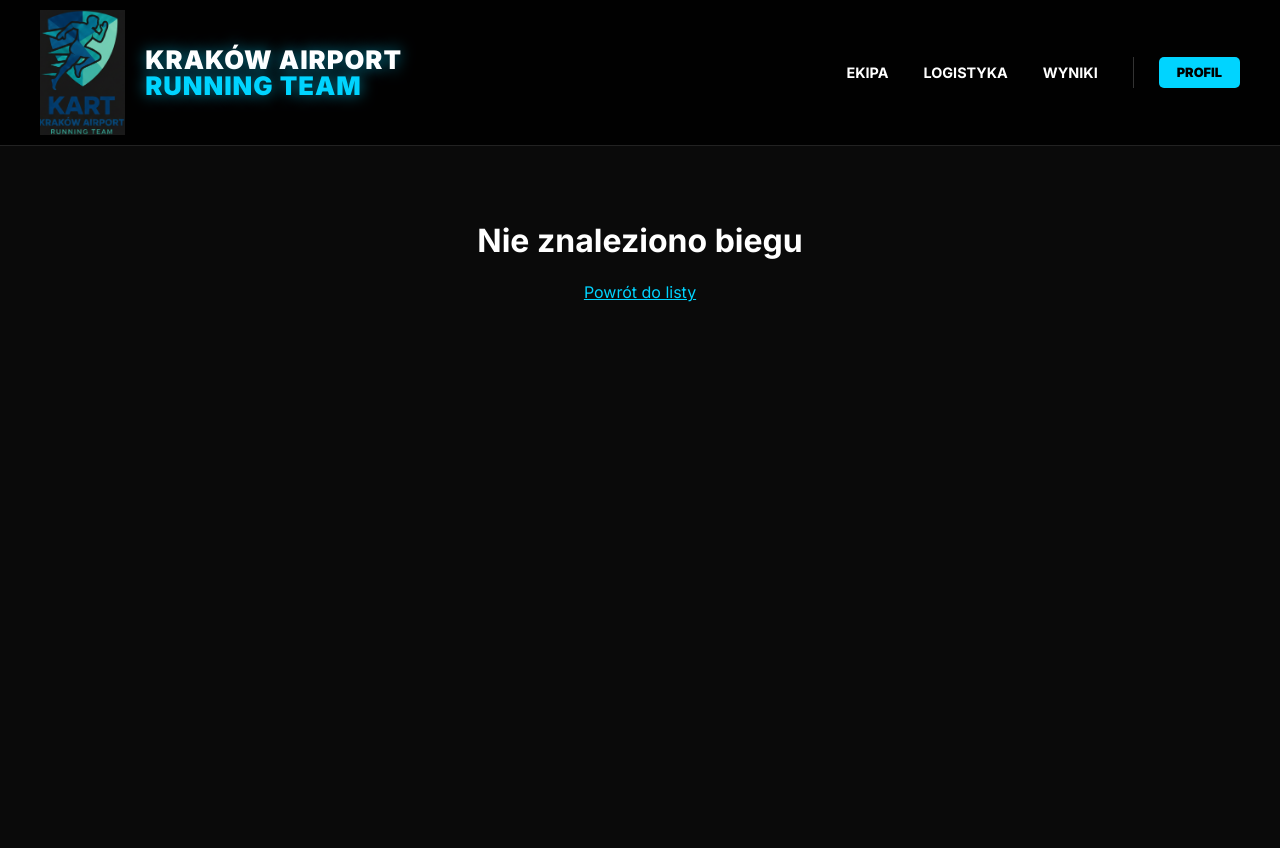
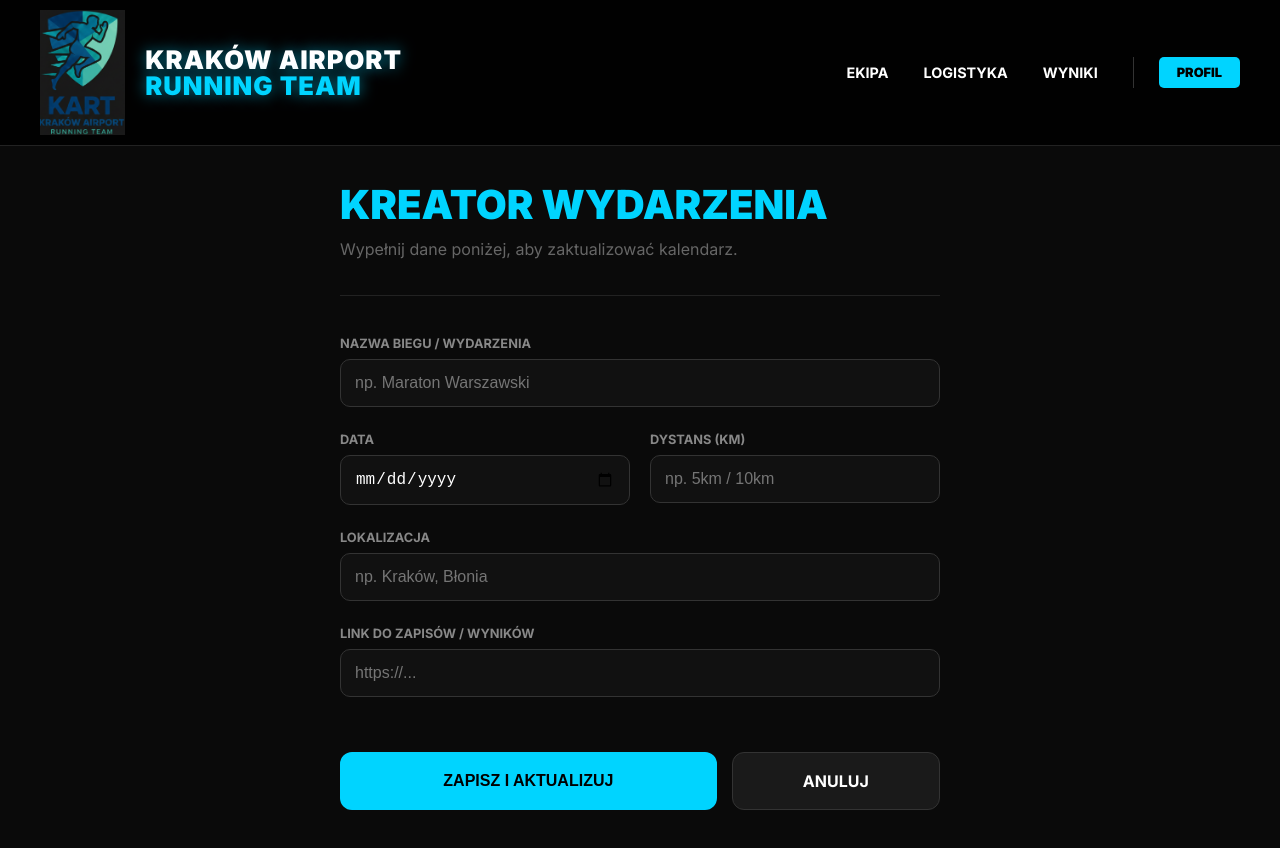
Before and after one commit to felipetravels/kart-runners, a Next.js app: page /races/add in a window 1280 px wide. Shown: the top 848 px of the page. Before the commit the page ends 800 px from the top, so only its background shows below. Built offline with nearby package versions, Linux system fonts and the light colour scheme; no server answers; the database is empty.

Commit message:
NUCLEAR OPTION: Moved form to /races/add to bypass permanent cache

```diff
--- /dev/null
+++ b/src/app/races/add/page.tsx
@@ -0,0 +1,204 @@
+"use client";
+import { useEffect, useState, Suspense } from "react";
+import { useRouter, useSearchParams } from "next/navigation";
+import { supabase } from "@/lib/supabaseClient";
+import Link from "next/link";
+
+/**
+ * REVISION: 2.0.1 - CACHE BREAKER
+ * Przywrócenie pełnej funkcjonalności formularza biegów.
+ */
+
+function RaceEditContent() {
+  const router = useRouter();
+  const searchParams = useSearchParams();
+  const raceId = searchParams.get("id");
+
+  const [loading, setLoading] = useState(false);
+  const [formData, setFormData] = useState({
+    title: "",
+    race_date: "",
+    location: "",
+    description: "", // Tutaj zapisujemy KM / Dystans
+    results_link: ""
+  });
+
+  useEffect(() => {
+    if (!raceId) return;
+    async function fetchRaceData() {
+      setLoading(true);
+      const { data, error } = await supabase
+        .from("races")
+        .select("*")
+        .eq("id", raceId)
+        .single();
+
+      if (data && !error) {
+        setFormData({
+          title: data.title || "",
+          race_date: data.race_date || "",
+          location: data.location || "",
+          description: data.description || "",
+          results_link: data.results_link || ""
+        });
+      }
+      setLoading(false);
+    }
+    fetchRaceData();
+  }, [raceId]);
+
+  const handleSubmit = async (e: React.FormEvent) => {
+    e.preventDefault();
+    setLoading(true);
+
+    try {
+      if (raceId) {
+        // EDYCJA
+        const { error } = await supabase
+          .from("races")
+          .update(formData)
+          .eq("id", raceId);
+        if (error) throw error;
+        alert("Zmiany zostały zapisane.");
+      } else {
+        // DODAWANIE NOWEGO + AUTO PUSH
+        const { data: newRace, error } = await supabase
+          .from("races")
+          .insert([formData])
+          .select()
+          .single();
+
+        if (error) throw error;
+
+        // Cicha wysyłka powiadomienia push w tle
+        if (newRace) {
+          fetch("/api/send-push", {
+            method: "POST",
+            headers: { "Content-Type": "application/json" },
+            body: JSON.stringify({
+              title: "🏃 NOWY BIEG: " + formData.title,
+              body: `${formData.race_date} - ${formData.location}. Dystans: ${formData.description}. Zapisz się!`,
+              url: `/races?id=${newRace.id}`
+            })
+          }).catch(() => console.log("Push skip"));
+        }
+        alert("Bieg został dodany do kalendarza.");
+      }
+      router.push("/races");
+      router.refresh();
+    } catch (err: any) {
+      alert("Wystąpił błąd: " + err.message);
+    } finally {
+      setLoading(false);
+    }
+  };
+
+  return (
+    <div style={{ paddingTop: "180px", minHeight: "100vh", background: "#0a0a0a", color: "#fff", paddingLeft: "20px", paddingRight: "20px" }}>
+      <main style={{ maxWidth: "600px", margin: "0 auto", paddingBottom: "100px" }}>
+
+        <div style={{ borderBottom: "1px solid #222", marginBottom: "40px", paddingBottom: "20px" }}>
+          <h1 style={{ color: "#00d4ff", fontSize: "2.5rem", fontWeight: 900, margin: 0 }}>
+            {raceId ? "EDYTUJ WYDARZENIE" : "KREATOR WYDARZENIA"}
+          </h1>
+          <p style={{ color: "#666", marginTop: "10px" }}>Wypełnij dane poniżej, aby zaktualizować kalendarz.</p>
+        </div>
+
+        <form onSubmit={handleSubmit} style={{ display: "flex", flexDirection: "column", gap: "25px" }}>
+
+          <div>
+            <label style={labelStyle}>NAZWA BIEGU / WYDARZENIA</label>
+            <input
+              required
+              value={formData.title}
+              onChange={e => setFormData({...formData, title: e.target.value})}
+              placeholder="np. Maraton Warszawski"
+              style={inputStyle}
+            />
+          </div>
+
+          <div style={{ display: "grid", gridTemplateColumns: "1fr 1fr", gap: "20px" }}>
+            <div>
+              <label style={labelStyle}>DATA</label>
+              <input
+                required
+                type="date"
+                value={formData.race_date}
+                onChange={e => setFormData({...formData, race_date: e.target.value})}
+                style={inputStyle}
+              />
+            </div>
+            <div>
+              <label style={labelStyle}>DYSTANS (KM)</label>
+              <input
+                required
+                value={formData.description}
+                onChange={e => setFormData({...formData, description: e.target.value})}
+                placeholder="np. 5km / 10km"
+                style={inputStyle}
+              />
+            </div>
+          </div>
+
+          <div>
+            <label style={labelStyle}>LOKALIZACJA</label>
+            <input
+              required
+              value={formData.location}
+              onChange={e => setFormData({...formData, location: e.target.value})}
+              placeholder="np. Kraków, Błonia"
+              style={inputStyle}
+            />
+          </div>
+
+          <div>
+            <label style={labelStyle}>LINK DO ZAPISÓW / WYNIKÓW</label>
+            <input
+              type="url"
+              value={formData.results_link}
+              onChange={e => setFormData({...formData, results_link: e.target.value})}
+              placeholder="https://..."
+              style={inputStyle}
+            />
+          </div>
+
+          <div style={{ display: "flex", gap: "15px", marginTop: "30px" }}>
+            <button
+              type="submit"
+              disabled={loading}
+              style={{
+                flex: 2, padding: "18px", background: "#00d4ff", color: "#000",
+                border: "none", borderRadius: "12px", fontWeight: 900, fontSize: "1rem", cursor: "pointer"
+              }}
+            >
+              {loading ? "PRZETWARZANIE..." : "ZAPISZ I AKTUALIZUJ"}
+            </button>
+
+            <Link
+              href="/races"
+              style={{
+                flex: 1, padding: "18px", background: "#1a1a1a", color: "#fff",
+                textAlign: "center", textDecoration: "none", borderRadius: "12px",
+                fontWeight: 700, border: "1px solid #333"
+              }}
+            >
+              ANULUJ
+            </Link>
+          </div>
+
+        </form>
+      </main>
+    </div>
+  );
+}
+
+const labelStyle = { display: "block", fontSize: "0.8rem", color: "#888", marginBottom: "8px", fontWeight: 700 };
+const inputStyle = { width: "100%", padding: "14px", background: "#111", border: "1px solid #333", borderRadius: "10px", color: "#fff", fontSize: "1rem", boxSizing: "border-box" as "border-box" };
+
+export default function EditRacePage() {
+  return (
+    <Suspense fallback={<div style={{paddingTop: "200px", textAlign: "center", color: "#fff"}}>Ładowanie formularza...</div>}>
+      <RaceEditContent />
+    </Suspense>
+  );
+}
--- a/src/app/races/page.tsx
+++ b/src/app/races/page.tsx
@@ -100,7 +100,7 @@ function RacesContent() {
 
             {/* PRZYCISKI ADMINISTRACYJNE (Tylko jeśli zalogowany lub zawsze widoczne - zależnie od potrzeb) */}
             <div style={{ display: "flex", gap: "10px" }}>
-               <Link href={`/races/edit?id=${data.id}`} style={{
+               <Link href={`/races/add?id=${data.id}`} style={{
                   padding: "10px 20px", background: "#f39c12", color: "#fff", borderRadius: "5px", textDecoration: "none", fontWeight: "bold"
                }}>
                  EDYTUJ
@@ -162,7 +162,7 @@ function RacesContent() {
             <h1 style={{ fontSize: "2.5rem", fontWeight: 900, marginTop: 15 }}>KALENDARZ BIEGÓW</h1>
           </div>
           {/* Przycisk dodawania nowego biegu na liście */}
-          <Link href="/races/edit" style={{
+          <Link href="/races/add" style={{
             background: "#00d4ff", color: "#000", padding: "12px 24px", borderRadius: "8px",
             fontWeight: 900, textDecoration: "none"
           }}>
```
